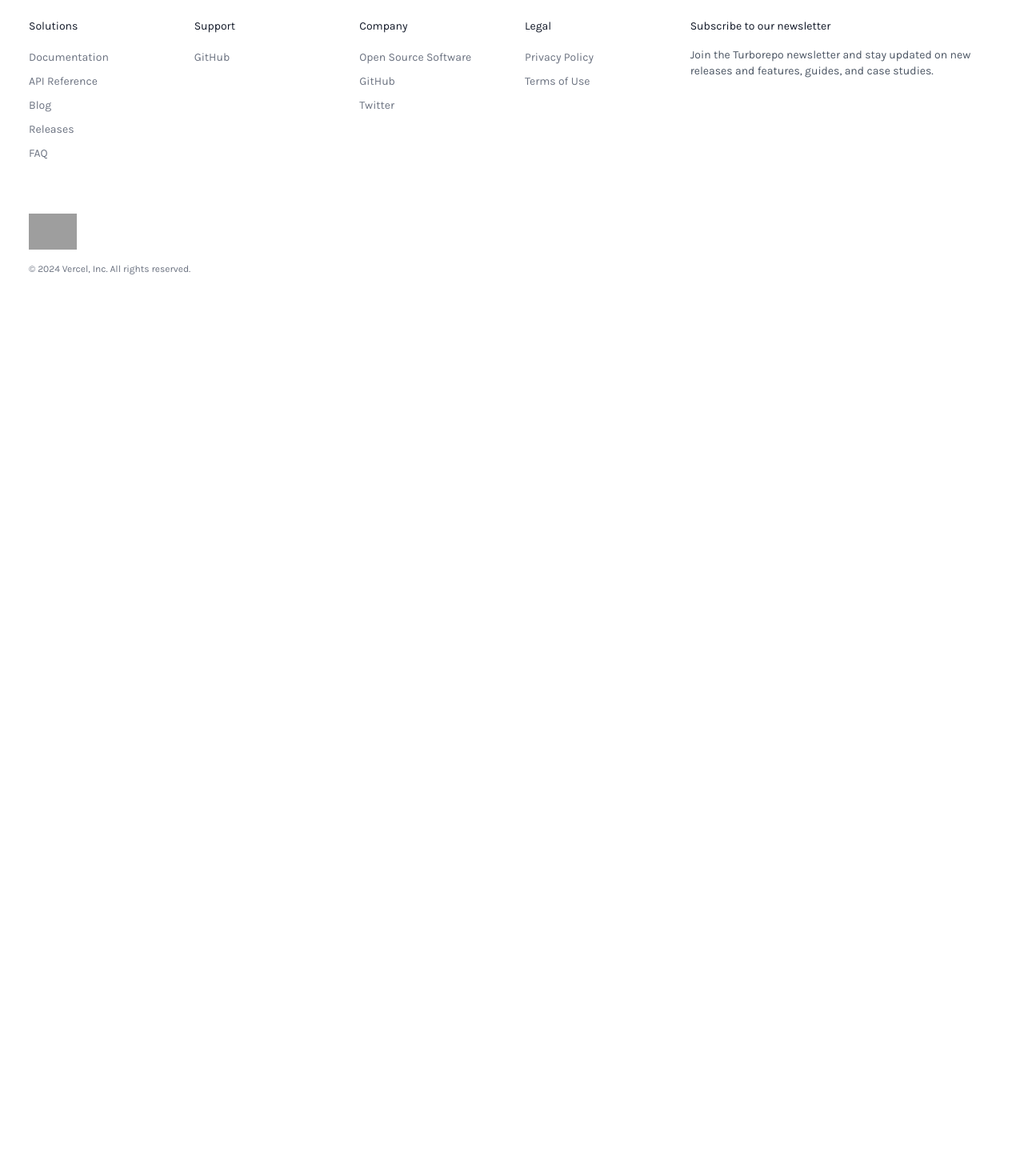
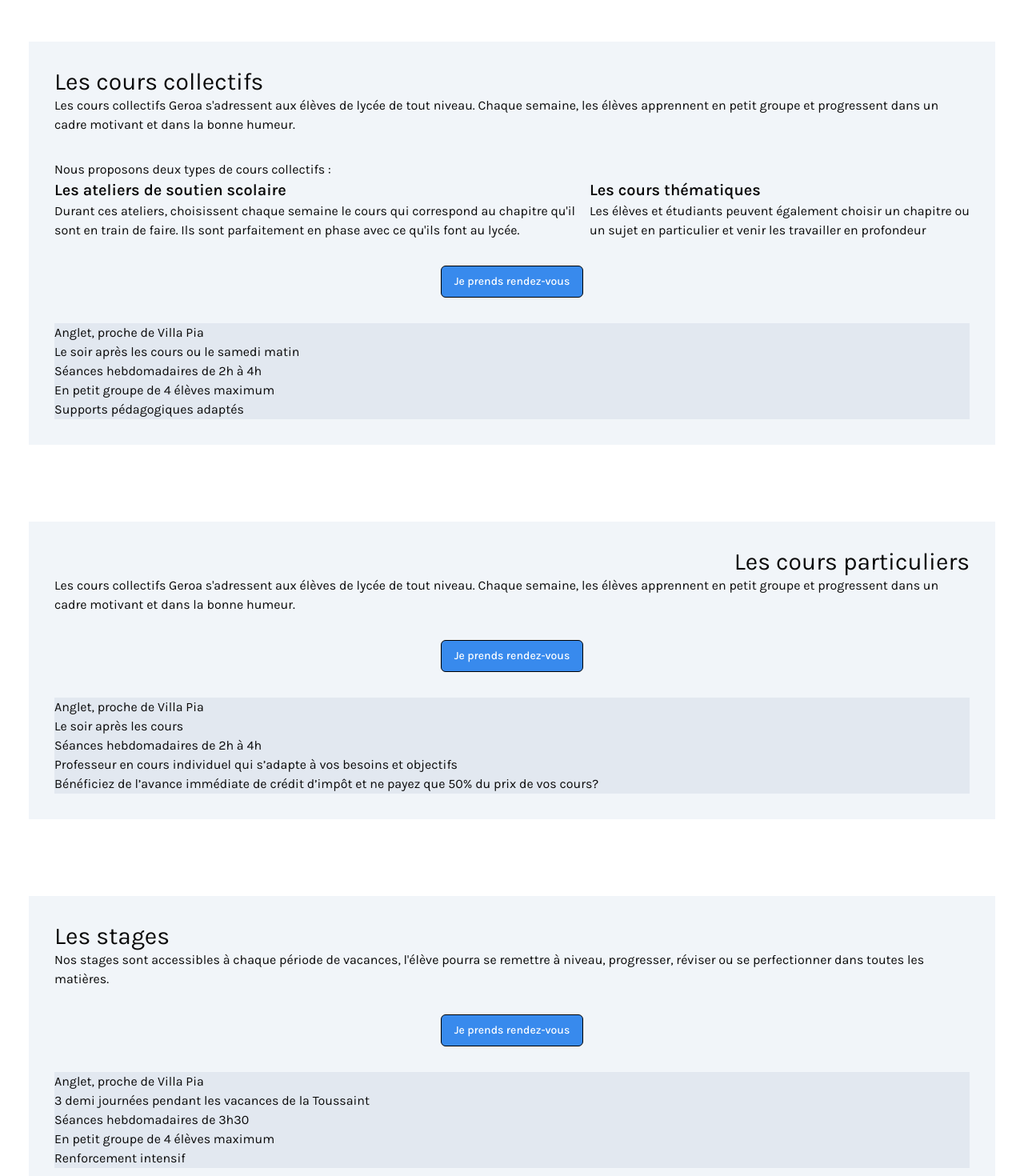
Before and after one commit to clemencefrz/cours-geroa, a Next.js app: page /nos-cours in a window 1280 px wide. Shown: the part 420-1890 px from the top of the page at 80% size. Before the commit the page ends 800 px from the top, so only its background shows below. Built offline with nearby package versions, Linux system fonts and the light colour scheme; grey boxes are pictures that could not be loaded.

Commit message:
nos cours

```diff
--- a/app/about/component/About.tsx
+++ b/app/about/component/About.tsx
@@ -5,7 +5,7 @@ const About = () => {
     // Container
     <div className="w-full flex flex-col items-center justify-center px-24 gap-24">
       {/* Geroa signgification */}
-      <h1 className="flex flex-col font-bold items-center justify-center w-full text-4xl text-start p-24">
+      <h1 className="flex flex-col items-center justify-center w-full  text-start p-24">
         {`En basque, Geroa fait référence à l'avenir,`}
         <br />
         {`Bâtissez le votre dès aujourd'hui.`}
@@ -16,7 +16,7 @@ const About = () => {
         {/* Image de nous deux */}
         <div className="h-[300px] min-w-[500px] bg-black gap-2 -rotate-6" />
         <div className="flex flex-col gap-1">
-          <h2 className="text-3xl self-end text-justify">{`Hey ! Bienvenue aux cours Geroa.`}</h2>
+          <h2 className="self-end text-justify">{`Hey ! Bienvenue aux cours Geroa.`}</h2>
           <span>
             Nous sommes Clémence et Damien, deux ingénieurs Angloys (et fiers!).
             Notre mission ? Aider les lycéens et les étudiants à réussir dans
@@ -31,7 +31,7 @@ const About = () => {
 
       {/* Qualifications, expériences et spécialisation */}
       <div className="flex flex-col items-center justify-start gap-4">
-        <h2 className="text-3xl self-start">{`À propos de nous...`}</h2>
+        <h2 className="self-start">{`À propos de nous...`}</h2>
 
         <div className="grid grid-cols-2 gap-16">
           <CardTutor
--- a/app/components/Header/Nav/index.tsx
+++ b/app/components/Header/Nav/index.tsx
@@ -5,26 +5,32 @@ import {
   NavigationMenuList,
 } from "@/components/ui/navigation-menu";
 import NavMenuItem, { NavMenuItemProps } from "./NavMenuItem";
+import { useMemo } from "react";
+import { useRouter } from "next/navigation";
 
-const composants: NavMenuItemProps[] = [
+export function Nav() {
+  const router = useRouter();
+  const composants: NavMenuItemProps[] = useMemo(
+    () => [
       { textTrigger: "Accueil", href: "" },
       {
         textTrigger: "Nos cours",
+        onTriggerClick: () => {
+          console.log("coucou");
+          router.push("/nos-cours");
+        },
         navContentItems: [
           {
-        href: "/nos-cours",
+            href: "/nos-cours#cours-collectifs",
             title: "Les cours collectifs",
-        description: "blabllalba",
           },
           {
-        href: "/docs",
+            href: "/nos-cours#cours-particuliers",
             title: "Les cours particuliers",
-        description: "blabllalba",
           },
           {
-        href: "/docs",
+            href: "/nos-cours#stages",
             title: "Les stages",
-        description: "blabllalba",
           },
         ],
       },
@@ -47,9 +53,9 @@ const composants: NavMenuItemProps[] = [
           },
         ],
       },
-];
-
-export function Nav() {
+    ],
+    [router]
+  );
   return (
     <NavigationMenu>
       <NavigationMenuList>
--- a/app/contact/components/Contact.tsx
+++ b/app/contact/components/Contact.tsx
@@ -4,9 +4,9 @@ const Contact = () => {
   return (
     <div className="container flex flex-col items-center gap-4">
       {/* Titre */}
-      <h1 className="text-5xl font-bold">Contactez-nous</h1>
+      <h1>Contactez-nous</h1>
       {/* Sous-Titre */}
-      <h2 className="text-3xl">Vous voulez un rendez-vous ?</h2>
+      <h2>Vous voulez un rendez-vous ?</h2>
       {/* Formulaire */}
       <FormContact />
       {/* Contact par téléphone */}
--- a/app/globals.css
+++ b/app/globals.css
@@ -69,4 +69,10 @@
   body {
     @apply bg-background text-foreground;
   }
+  h1 {
+    @apply text-4xl font-bold;
+  }
+  h2 {
+    @apply text-3xl;
+  }
 }
--- a/app/login/components/Login.tsx
+++ b/app/login/components/Login.tsx
@@ -56,11 +56,11 @@ const Login = () => {
   };
   return (
     <div className="flex flex-col gap-4 items-center">
-      <h1 className="font-bold text-5xl">Connection (bientôt)</h1>
+      <h1>Se connecter (bientôt)</h1>
 
       {/* Bientôt, inscription Newsletter */}
       <div className="bg-black text-white w-full text-center p-4 rounded-lg gap-4 flex flex-col">
-        <h2 className="text-2xl font-semibold">
+        <h2 className="font-semibold">
           {`Une nouvelle application pour apprendre encore plus, bientôt
           disponible !`}
         </h2>
--- a/app/nos-cours/components/NosCours.tsx
+++ b/app/nos-cours/components/NosCours.tsx
@@ -1,13 +1,93 @@
+import { Button } from "@/components/ui/button";
+import Link from "next/link";
+
 const NosCours = () => {
   return (
-    <div className="flex flex-col items-center w-full">
-      <h1>Nos cours</h1>
-      <div id={"cours-collectifs"}>
-        <h2></h2>
+    <div className="flex flex-col items-center w-full gap-24">
+      <h1 className="p-24">Nos cours</h1>
+      <div id={"cours-collectifs"} className="p-8 bg-slate-100 w-full">
+        {/* Titre */}
+        <h2>Les cours collectifs</h2>
+        <div className="flex flex-col gap-8">
+          {/* Description générale */}
+          <p>
+            {`Les cours collectifs Geroa s'adressent aux élèves de lycée de tout niveau. Chaque semaine, les élèves apprennent en petit groupe et progressent dans un cadre motivant et dans la bonne humeur.`}
+          </p>
+          <div>
+            <p> {`Nous proposons deux types de cours collectifs :`}</p>
+            <div className="flex flex-row gap-4">
+              <div>
+                <h3 className="font-semibold text-xl">
+                  Les ateliers de soutien scolaire
+                </h3>
+                <p>{`Durant ces ateliers, choisissent chaque semaine le cours qui correspond au chapitre qu'il sont en train de faire. Ils sont parfaitement en phase avec ce qu'ils font au lycée. `}</p>
+              </div>
+              <div>
+                <h3 className="font-semibold text-xl">Les cours thématiques</h3>
+                <p>{`Les élèves et étudiants peuvent également choisir un chapitre ou un sujet en particulier et venir les travailler en profondeur`}</p>
+              </div>
+            </div>
+          </div>
+          <Button asChild className="self-center">
+            <Link href="/contact">Je prends rendez-vous</Link>
+          </Button>
+          {/* Les points clefs */}
+          <div className="bg-slate-200">
+            <p>Anglet, proche de Villa Pia</p>
+            <p>Le soir après les cours ou le samedi matin</p>
+            <p>Séances hebdomadaires de 2h à 4h</p>
+            <p>En petit groupe de 4 élèves maximum </p>
+            <p> Supports pédagogiques adaptés</p>
+          </div>
+        </div>
       </div>
-      <div>Les cours particuliers</div>
-
-      <div>Les stages</div>
+      <div
+        id={"cours-particuliers"}
+        className="p-8 bg-slate-100 w-full flex flex-col items-end"
+      >
+        <h2>Les cours particuliers</h2>
+        <div className="flex flex-col gap-8">
+          <p>
+            {`Les cours collectifs Geroa s'adressent aux élèves de lycée de tout niveau. Chaque semaine, les élèves apprennent en petit groupe et progressent dans un cadre motivant et dans la bonne humeur.`}
+          </p>
+          <Button asChild className="self-center">
+            <Link href="/contact">Je prends rendez-vous</Link>
+          </Button>
+          {/* Les points clefs */}
+          <div className="bg-slate-200">
+            <p>Anglet, proche de Villa Pia</p>
+            <p>Le soir après les cours</p>
+            <p>Séances hebdomadaires de 2h à 4h</p>
+            <p>
+              Professeur en cours individuel qui s’adapte à vos besoins et
+              objectifs
+            </p>
+            <p>
+              Bénéficiez de l’avance immédiate de crédit d’impôt et ne payez que
+              50% du prix de vos cours?
+            </p>
+          </div>
+        </div>
+      </div>
+      <div id={"stages"} className="p-8 bg-slate-100 w-full">
+        <h2>Les stages</h2>
+        <div className="flex flex-col gap-8">
+          <p>
+            {`Nos stages sont accessibles à chaque période de vacances, l'élève pourra se remettre à niveau, progresser, réviser ou se perfectionner dans toutes les matières.`}
+          </p>
+          <Button asChild className="self-center">
+            <Link href="/contact">Je prends rendez-vous</Link>
+          </Button>
+          {/* Les points clefs */}
+          <div className="bg-slate-200">
+            <p>Anglet, proche de Villa Pia</p>
+            <p>3 demi journées pendant les vacances de la Toussaint</p>
+            <p>Séances hebdomadaires de 3h30</p>
+            <p>En petit groupe de 4 élèves maximum</p>
+            <p>Renforcement intensif</p>
+          </div>
+        </div>
+      </div>
     </div>
   );
 };
```
Also changed, not shown: app/components/Header/Nav/NavMenuItem.tsx (+11 -7 lines). Lines whose indentation alone changed are shown as unchanged.
